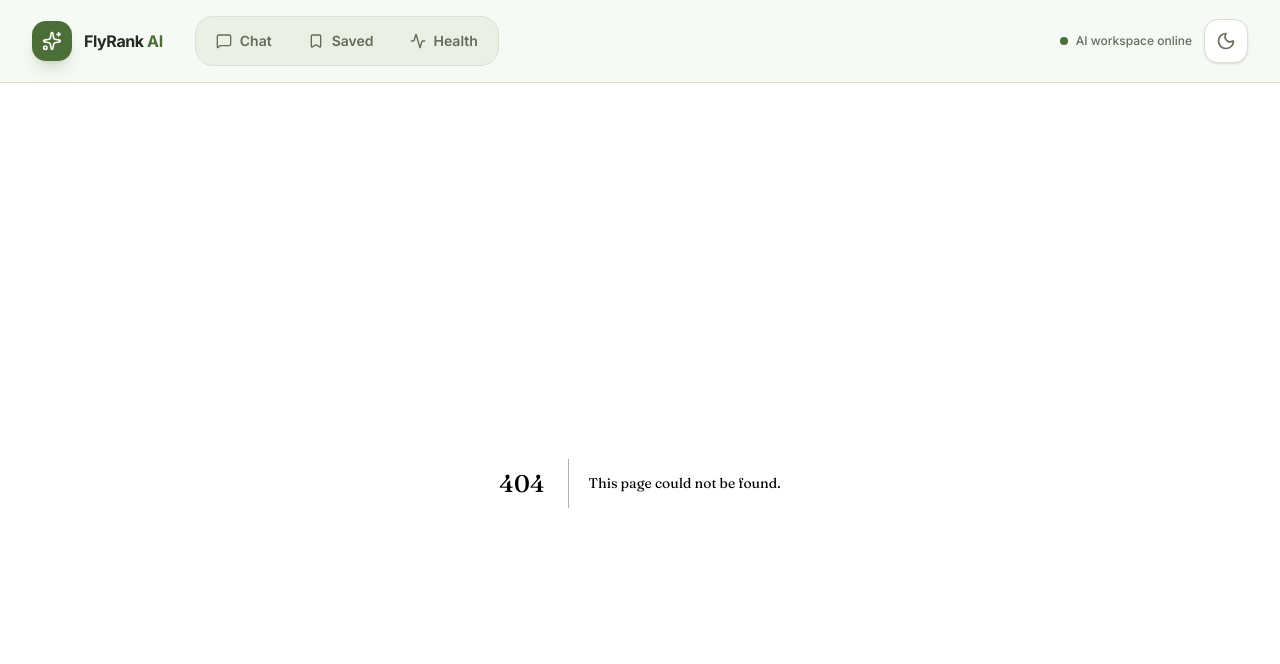
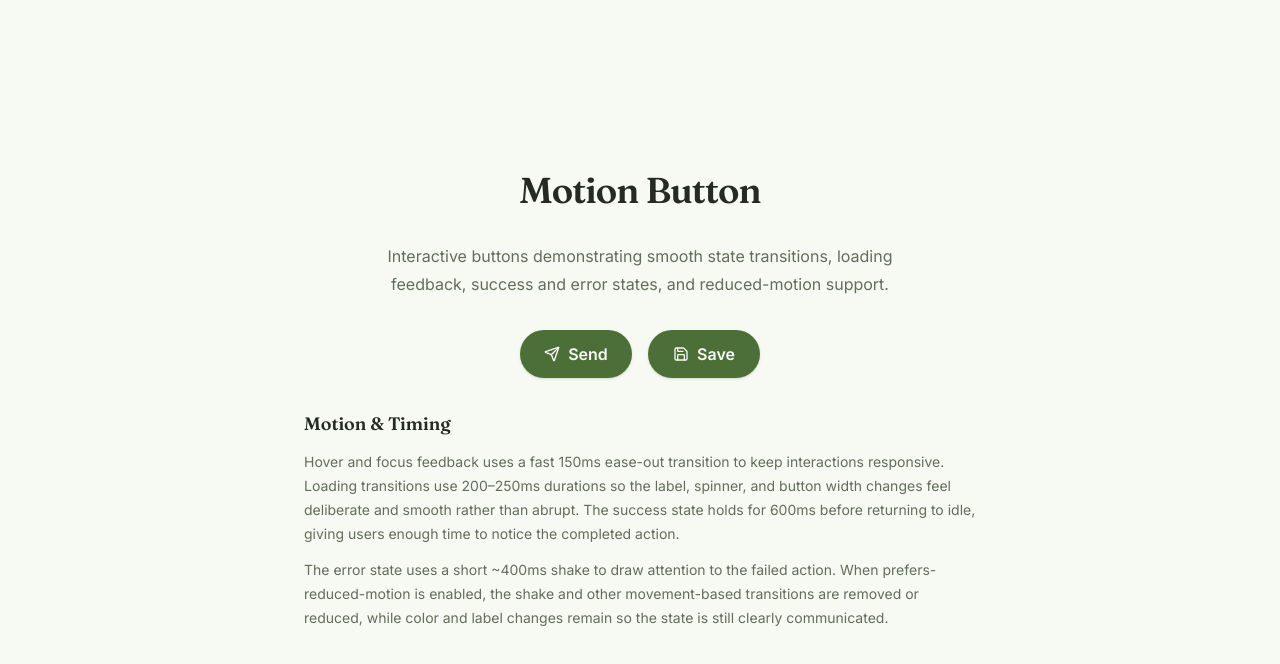
Before and after one commit to Anusaini-12/flyrank-ai-capstone, a Next.js app: page /demo in a window 1280 px wide. Before the commit this address had no page. Shown: the top 664 px of the page. Built offline with nearby package versions, Linux system fonts and the light colour scheme.

Commit message:
feat: add stateful motion buttons

```diff
--- /dev/null
+++ b/app/components/ConditionalNav.tsx
@@ -0,0 +1,14 @@
+"use client";
+
+import { usePathname } from "next/navigation";
+import PrimaryNav from "./PrimaryNav";
+
+export default function ConditionalNav() {
+  const pathname = usePathname();
+
+  if (pathname === "/demo") {
+    return null;
+  }
+
+  return <PrimaryNav />;
+}
--- /dev/null
+++ b/app/demo/SendButton.tsx
@@ -0,0 +1,15 @@
+type SendButtonProps = {
+  onClick?: () => void;
+};
+
+export default function SendButton({ onClick }: SendButtonProps) {
+  return (
+    <button
+      type="button"
+      onClick={onClick}
+      className="rounded-full bg-primary px-6 py-3 text-base font-semibold text-primary-foreground shadow-sm transition-transform duration-200 hover:-translate-y-1 hover:shadow-lg focus:outline-none focus:ring-2 focus:ring-primary focus:ring-offset-2 focus:ring-offset-background active:translate-y-0"
+    >
+      Send
+    </button>
+  );
+}
--- /dev/null
+++ b/app/demo/page.tsx
@@ -0,0 +1,44 @@
+import SendButton from "@/components/ui/SendButton";
+import SaveButton from "@/components/ui/SaveButton";
+
+export default function MotionButtonPage() {
+  return (
+    <main className="flex min-h-full flex-1 flex-col items-center justify-center gap-8 px-6 py-12 text-center">
+      <h1 className="text-4xl font-semibold tracking-tight text-foreground">
+        Motion Button
+      </h1>
+
+      <p className="max-w-lg text-base leading-7 text-muted-foreground">
+        Interactive buttons demonstrating smooth state transitions, loading
+        feedback, success and error states, and reduced-motion support.
+      </p>
+
+      <div className="flex flex-wrap items-center justify-center gap-4">
+        <SendButton />
+        <SaveButton />
+      </div>
+
+      <section className="max-w-2xl space-y-3 text-left">
+        <h2 className="text-lg font-semibold text-foreground">
+          Motion & Timing
+        </h2>
+
+        <p className="text-sm leading-6 text-muted-foreground">
+          Hover and focus feedback uses a fast 150ms ease-out transition to
+          keep interactions responsive. Loading transitions use 200–250ms
+          durations so the label, spinner, and button width changes feel
+          deliberate and smooth rather than abrupt. The success state holds
+          for 600ms before returning to idle, giving users enough time to
+          notice the completed action.
+        </p>
+
+        <p className="text-sm leading-6 text-muted-foreground">
+          The error state uses a short ~400ms shake to draw attention to the
+          failed action. When prefers-reduced-motion is enabled, the shake and
+          other movement-based transitions are removed or reduced, while color
+          and label changes remain so the state is still clearly communicated.
+        </p>
+      </section>
+    </main>
+  );
+}
--- a/app/layout.tsx
+++ b/app/layout.tsx
@@ -1,6 +1,6 @@
 import type { Metadata } from "next";
 import { Fraunces, Inter } from "next/font/google";
-import PrimaryNav from "./components/PrimaryNav";
+import ConditionalNav from "./components/ConditionalNav";
 import "./globals.css";
 
 const fraunces = Fraunces({
@@ -25,7 +25,7 @@ export default function RootLayout({ children }: LayoutProps<"/">) {
       className={`${fraunces.variable} ${inter.variable} h-full antialiased`}
     >
       <body className="min-h-full flex flex-col">
-        <PrimaryNav />
+        <ConditionalNav />
         {children}
       </body>
     </html>
--- /dev/null
+++ b/components/ui/SaveButton.tsx
@@ -0,0 +1,91 @@
+"use client";
+
+import { useEffect, useState } from "react";
+import { Check, LoaderCircle, Save } from "lucide-react";
+
+type SaveState = "idle" | "loading" | "success" | "error";
+
+function fakeSave(): Promise<void> {
+  const delay = 800 + Math.random() * 1200;
+
+  return new Promise((resolve, reject) => {
+    window.setTimeout(() => {
+      if (Math.random() < 0.2) {
+        reject(new Error("Save failed"));
+        return;
+      }
+
+      resolve();
+    }, delay);
+  });
+}
+
+export default function SaveButton() {
+  const [state, setState] = useState<SaveState>("idle");
+
+  useEffect(() => {
+    if (state !== "success") {
+      return;
+    }
+
+    const timeoutId = window.setTimeout(() => {
+      setState("idle");
+    }, 600);
+
+    return () => window.clearTimeout(timeoutId);
+  }, [state]);
+
+  async function handleClick() {
+    if (state === "loading") {
+      return;
+    }
+
+    setState("loading");
+
+    try {
+      await fakeSave();
+      setState("success");
+    } catch {
+      setState("error");
+    }
+  }
+
+  const buttonWidth = state === "idle" || state === "error" ? "w-28" : "w-20";
+  const isError = state === "error";
+
+  return (
+    <button
+      type="button"
+      onClick={handleClick}
+      disabled={state === "loading"}
+      aria-live="polite"
+      aria-busy={state === "loading"}
+      className={`${buttonWidth} relative inline-flex min-w-20 items-center justify-center overflow-hidden rounded-full px-6 py-3 text-base font-semibold text-primary-foreground shadow-sm transition-[width,background-color,color,border-color] duration-[250ms] ease-in-out motion-reduce:duration-0 hover:duration-150 hover:ease-out focus:outline-none focus-visible:duration-150 focus-visible:ease-out focus-visible:ring-2 focus-visible:ring-primary focus-visible:ring-offset-2 focus-visible:ring-offset-background active:translate-y-px disabled:cursor-wait disabled:opacity-70 ${
+        isError
+          ? "animate-send-button-shake motion-reduce:animate-none bg-destructive hover:bg-destructive/90"
+          : "bg-primary hover:bg-primary/85"
+      }`}
+    >
+      <span
+        className={`inline-flex items-center gap-2 transition-opacity duration-200 ${
+          state === "idle" || state === "error" ? "opacity-100" : "opacity-0"
+        }`}
+      >
+        <Save aria-hidden="true" className="size-4" />
+        {isError ? "Retry" : "Save"}
+      </span>
+      <LoaderCircle
+        aria-hidden="true"
+        className={`absolute size-5 transition-opacity duration-200 ${
+          state === "loading" ? "animate-spin opacity-100" : "opacity-0"
+        }`}
+      />
+      <Check
+        aria-hidden="true"
+        className={`absolute size-5 transition-opacity duration-200 ${
+          state === "success" ? "opacity-100" : "opacity-0"
+        }`}
+      />
+    </button>
+  );
+}
--- /dev/null
+++ b/components/ui/SendButton.tsx
@@ -0,0 +1,91 @@
+"use client";
+
+import { useEffect, useState } from "react";
+import { Check, LoaderCircle, Send } from "lucide-react";
+
+type SendState = "idle" | "loading" | "success" | "error";
+
+function fakeSend(): Promise<void> {
+  const delay = 800 + Math.random() * 1200;
+
+  return new Promise((resolve, reject) => {
+    window.setTimeout(() => {
+      if (Math.random() < 0.2) {
+        reject(new Error("Send failed"));
+        return;
+      }
+
+      resolve();
+    }, delay);
+  });
+}
+
+export default function SendButton() {
+  const [state, setState] = useState<SendState>("idle");
+
+  useEffect(() => {
+    if (state !== "success") {
+      return;
+    }
+
+    const timeoutId = window.setTimeout(() => {
+      setState("idle");
+    }, 600);
+
+    return () => window.clearTimeout(timeoutId);
+  }, [state]);
+
+  async function handleClick() {
+    if (state === "loading") {
+      return;
+    }
+
+    setState("loading");
+
+    try {
+      await fakeSend();
+      setState("success");
+    } catch {
+      setState("error");
+    }
+  }
+
+  const buttonWidth = state === "idle" || state === "error" ? "w-28" : "w-20";
+  const isError = state === "error";
+
+  return (
+    <button
+      type="button"
+      onClick={handleClick}
+      disabled={state === "loading"}
+      aria-live="polite"
+      aria-busy={state === "loading"}
+      className={`${buttonWidth} relative inline-flex min-w-20 items-center justify-center overflow-hidden rounded-full px-6 py-3 text-base font-semibold text-primary-foreground shadow-sm transition-[width,background-color,color,border-color] duration-[250ms] ease-in-out motion-reduce:duration-0 hover:duration-150 hover:ease-out focus:outline-none focus-visible:duration-150 focus-visible:ease-out focus-visible:ring-2 focus-visible:ring-primary focus-visible:ring-offset-2 focus-visible:ring-offset-background active:translate-y-px disabled:cursor-wait disabled:opacity-70 ${
+        isError
+          ? "animate-send-button-shake motion-reduce:animate-none bg-destructive hover:bg-destructive/90"
+          : "bg-primary hover:bg-primary/85"
+      }`}
+    >
+      <span
+        className={`inline-flex items-center gap-2 transition-opacity duration-200 ${
+          state === "idle" || state === "error" ? "opacity-100" : "opacity-0"
+        }`}
+      >
+        <Send aria-hidden="true" className="size-4" />
+        {isError ? "Retry" : "Send"}
+      </span>
+      <LoaderCircle
+        aria-hidden="true"
+        className={`absolute size-5 transition-opacity duration-200 ${
+          state === "loading" ? "animate-spin opacity-100" : "opacity-0"
+        }`}
+      />
+      <Check
+        aria-hidden="true"
+        className={`absolute size-5 transition-opacity duration-200 ${
+          state === "success" ? "opacity-100" : "opacity-0"
+        }`}
+      />
+    </button>
+  );
+}
--- a/tailwind.config.ts
+++ b/tailwind.config.ts
@@ -12,6 +12,16 @@ const config: Config = {
           900: "#04342C",
         },
       },
+      keyframes: {
+        "send-button-shake": {
+          "0%, 100%": { transform: "translateX(0)" },
+          "25%": { transform: "translateX(-4px)" },
+          "75%": { transform: "translateX(4px)" },
+        },
+      },
+      animation: {
+        "send-button-shake": "send-button-shake 400ms ease-in-out",
+      },
     },
   },
 };
```
